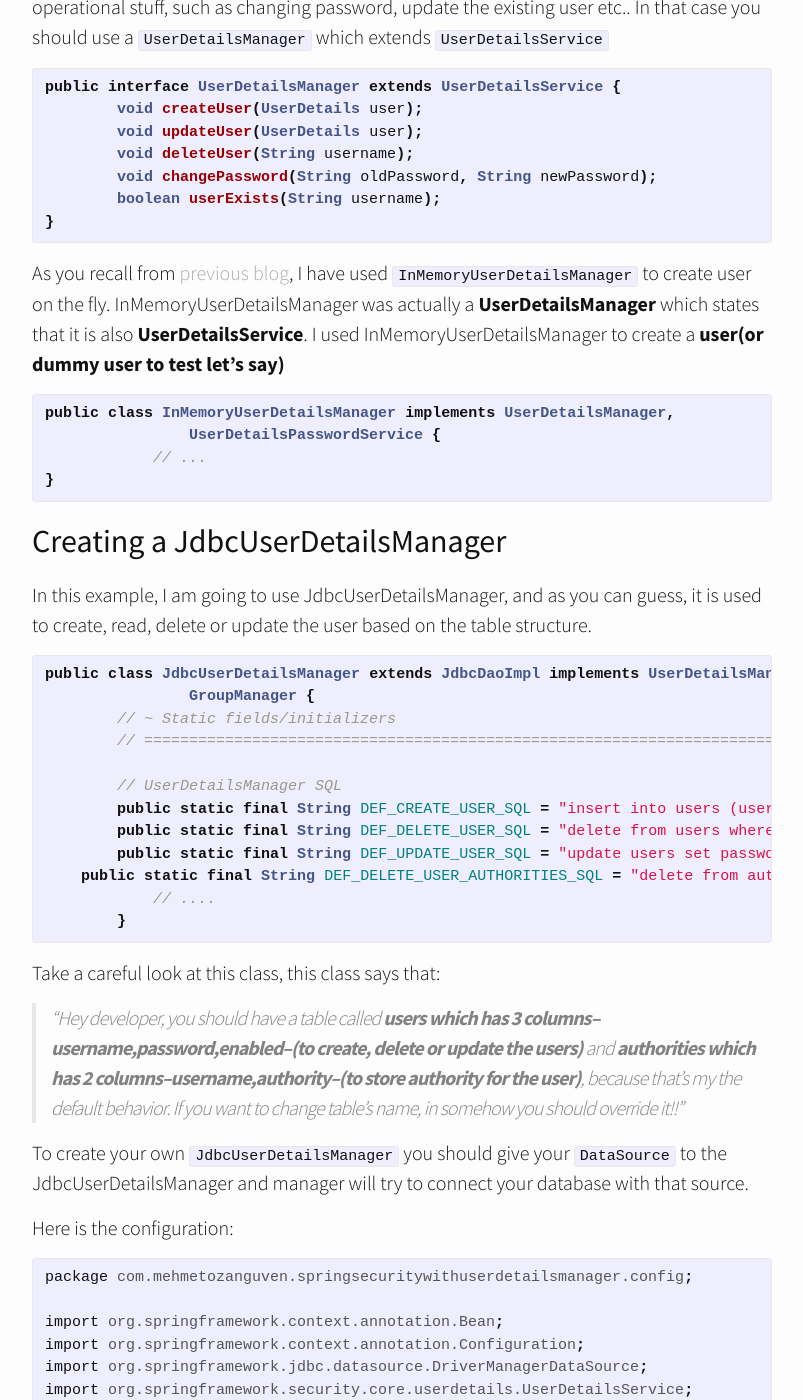
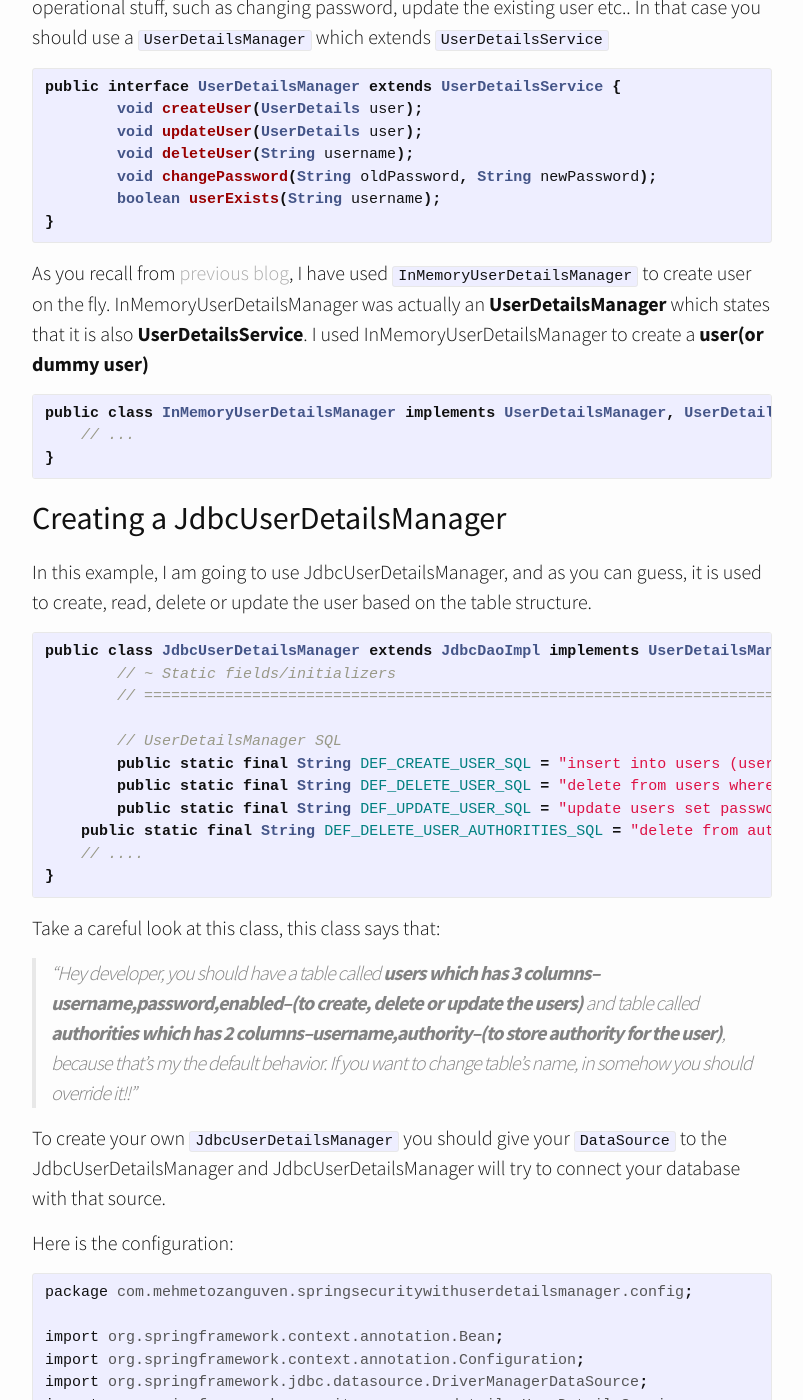
Before and after one commit to mehmetozanguven/mehmetozanguven.github.io, a Jekyll site: the page built from _posts/spring_framework/2020-12-29-spring-security-3-userDetailsManager-bcryptPasswordEncoder.md, in a window 1280 px wide and 1400 px high, scrolled down 3291 px. Shown: the whole window, without its empty margins (238-1041 px from the left). Built offline with Jekyll 4.4.1, drawn with Linux system fonts in a browser that asks for light colours; nearby versions of some CDN libraries; some of the changed text lies outside the part shown.

Commit message:
text updated

`````diff
--- a/_posts/spring_framework/2020-12-29-spring-security-3-userDetailsManager-bcryptPasswordEncoder.md
+++ b/_posts/spring_framework/2020-12-29-spring-security-3-userDetailsManager-bcryptPasswordEncoder.md
@@ -30,7 +30,7 @@
 
 ## Default Project Setup <a name="default_project_setup"></a>
 
-Default project includes the following dependencies: (Yo do not need to use  dependency `spring-boot-starter-data-jpa` )
+Default project includes the following dependencies: (Yo do not need to use dependency `spring-boot-starter-data-jpa` )
 
 ```xml
 <dependencies>
@@ -67,7 +67,7 @@
 
 I have one controller:
 
-````java
+```java
 @RestController
 public class HelloController {
 
@@ -76,7 +76,7 @@
         return "hello";
     }
 }
-````
+```
 
 > You do not need to update application.properties file for database connection. In that example, You are going to connect your database via programmatic way (using **DataSource** object)
 
@@ -98,12 +98,11 @@
 }
 ```
 
-As you recall from  [previous blog](https://mehmetozanguven.github.io/spring/2020/12/29/spring-security-1-basic-concepts.html#default_configuration), I have used `InMemoryUserDetailsManager` to create user on the fly. InMemoryUserDetailsManager was actually a **UserDetailsManager** which states that it is also **UserDetailsService**. I used InMemoryUserDetailsManager to create a **user(or dummy user to test let's say)**
+As you recall from [previous blog](https://mehmetozanguven.github.io/spring/2020/12/29/spring-security-1-basic-concepts.html#default_configuration), I have used `InMemoryUserDetailsManager` to create user on the fly. InMemoryUserDetailsManager was actually an **UserDetailsManager** which states that it is also **UserDetailsService**. I used InMemoryUserDetailsManager to create a **user(or dummy user)**
 
 ```java
-public class InMemoryUserDetailsManager implements UserDetailsManager,
-		UserDetailsPasswordService {
-            // ...
+public class InMemoryUserDetailsManager implements UserDetailsManager, UserDetailsPasswordService {
+    // ...
 }
 ```
 
@@ -112,8 +111,7 @@
 In this example, I am going to use JdbcUserDetailsManager, and as you can guess, it is used to create, read, delete or update the user based on the table structure.
 
 ```java
-public class JdbcUserDetailsManager extends JdbcDaoImpl implements UserDetailsManager,
-		GroupManager {
+public class JdbcUserDetailsManager extends JdbcDaoImpl implements UserDetailsManager, GroupManager {
 	// ~ Static fields/initializers
 	// =====================================================================================
 
@@ -122,15 +120,15 @@
 	public static final String DEF_DELETE_USER_SQL = "delete from users where username = ?";
 	public static final String DEF_UPDATE_USER_SQL = "update users set password = ?, enabled = ? where username = ?";
     public static final String DEF_DELETE_USER_AUTHORITIES_SQL = "delete from authorities where username = ?";
-            // ....
-        }
+    // ....
+}
 ```
 
 Take a careful look at this class, this class says that:
 
->  "Hey developer, you should have a table called **users which has 3 columns--username,password,enabled--(to create, delete or update the users)** and **authorities which has 2 columns--username,authority--(to store authority for the user)**, because that's my the default behavior. If you want to change table's name, in somehow you should override it!!"
+> "Hey developer, you should have a table called **users which has 3 columns--username,password,enabled--(to create, delete or update the users)** and table called **authorities which has 2 columns--username,authority--(to store authority for the user)**, because that's my the default behavior. If you want to change table's name, in somehow you should override it!!"
 
-To create your own `JdbcUserDetailsManager` you should give your `DataSource` to the JdbcUserDetailsManager and manager will try to connect your database with that source.
+To create your own `JdbcUserDetailsManager` you should give your `DataSource` to the JdbcUserDetailsManager and JdbcUserDetailsManager will try to connect your database with that source.
 
 Here is the configuration:
 
@@ -211,7 +209,7 @@
 
 Let's now change the passwordEncoder to the `BCryptPasswordEncoder` .
 
-> Be careful when you are changing the password encoder, some of the encoders are not considered as secure, Spring will annotate these encoders as deprecated.
+> Be careful when you are changing the password encoder, some of the encoders are not considered as secure, Spring will annotate these encoders as **deprecated**.
 
 ```java
 package org.springframework.security.crypto.bcrypt;
@@ -257,7 +255,7 @@
 
 To store user, I just created a simple endpoint called `addUser()` via POST method.
 
-To use POST method, I disabled the CSRF token protection, (Spring will includes in a default manner). (Just now, we do not care about CSRF). To disable CSRF token, I updated the configuration and extends the class with `WebSecurityConfigurerAdapter`  to override method `configure(HttpSecurity..) ` .
+To use POST method, I disabled the CSRF token protection, (Spring will includes in a default manner). (Just now, we do not care about CSRF). To disable CSRF token, I updated the configuration and extends the class with `WebSecurityConfigurerAdapter` to override method `configure(HttpSecurity..) ` .
 
 And also I need to setup such that **addUser** method should not be protected. Otherwise I can not add any user:
 
@@ -279,20 +277,20 @@
 }
 ```
 
- Finally, here is the new endpoint and correspond new classes:
+Finally, here is the new endpoint and corresponding new classes:
 
- ```java
+```java
 @RestController
 public class HelloController {
 
-    @Autowired
-    private JdbcUserDetailsManager userDetailsManager;
- 	// ...
+   @Autowired
+   private JdbcUserDetailsManager userDetailsManager;
+	// ...
 
-    @PostMapping("/user")
-    public void addUser(@RequestBody UserRequest userRequest){
-        userDetailsManager.createUser(new SecureUser(userRequest));
-    }
+   @PostMapping("/user")
+   public void addUser(@RequestBody UserRequest userRequest){
+       userDetailsManager.createUser(new SecureUser(userRequest));
+   }
 }
 ```
 
`````
Also changed, not shown: other parts of _posts/spring_framework/2020-12-29-spring-security-3-userDetailsManager-bcryptPasswordEncoder.md (+6 -6 lines).
